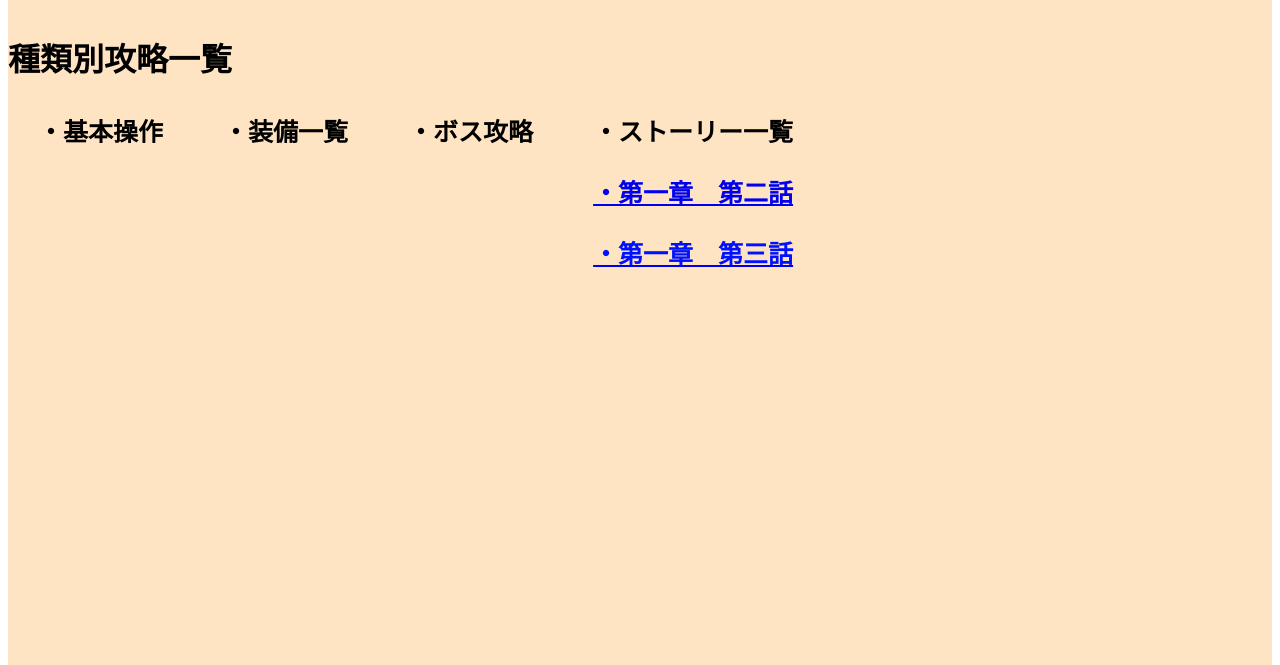
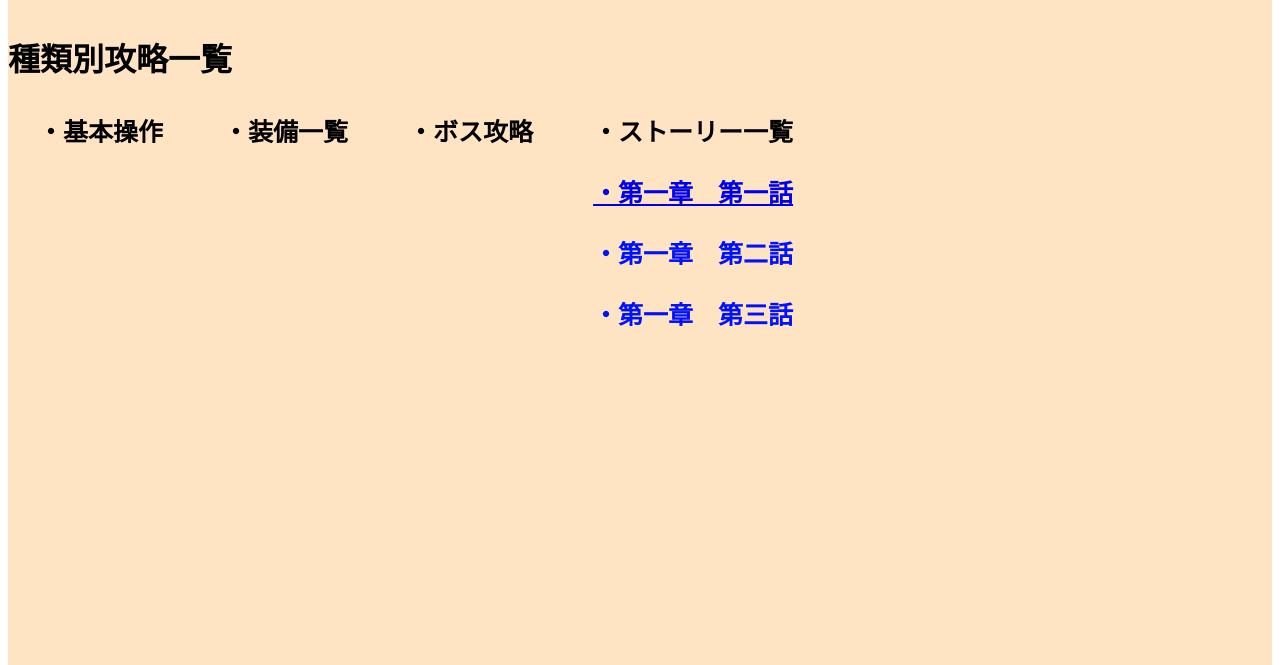
Before and after one commit to atugami/atugami.github.io, a plain HTML site: page index.html in a window 1280 px wide. Shown: the part 135-800 px from the top of the page. Drawn offline with Linux system fonts and the light colour scheme.

Commit message:
Update index.html

```diff
--- a/index.html
+++ b/index.html
@@ -32,7 +32,7 @@
         <li class="maina">・<span>ボス攻略</span></li>
         <li class="maina">・<span>ストーリー一覧</span>
         <p class="mainu">
-           <a href= https://atugami.github.io/atugami2.github.io/
+           <a href= "https://atugami.github.io/atugami2.github.io/">
         ・第一章　第一話</a>
         </p><p class="mainu">・第一章　第二話</p>
         <p class="mainu">・第一章　第三話</p></li>
```
